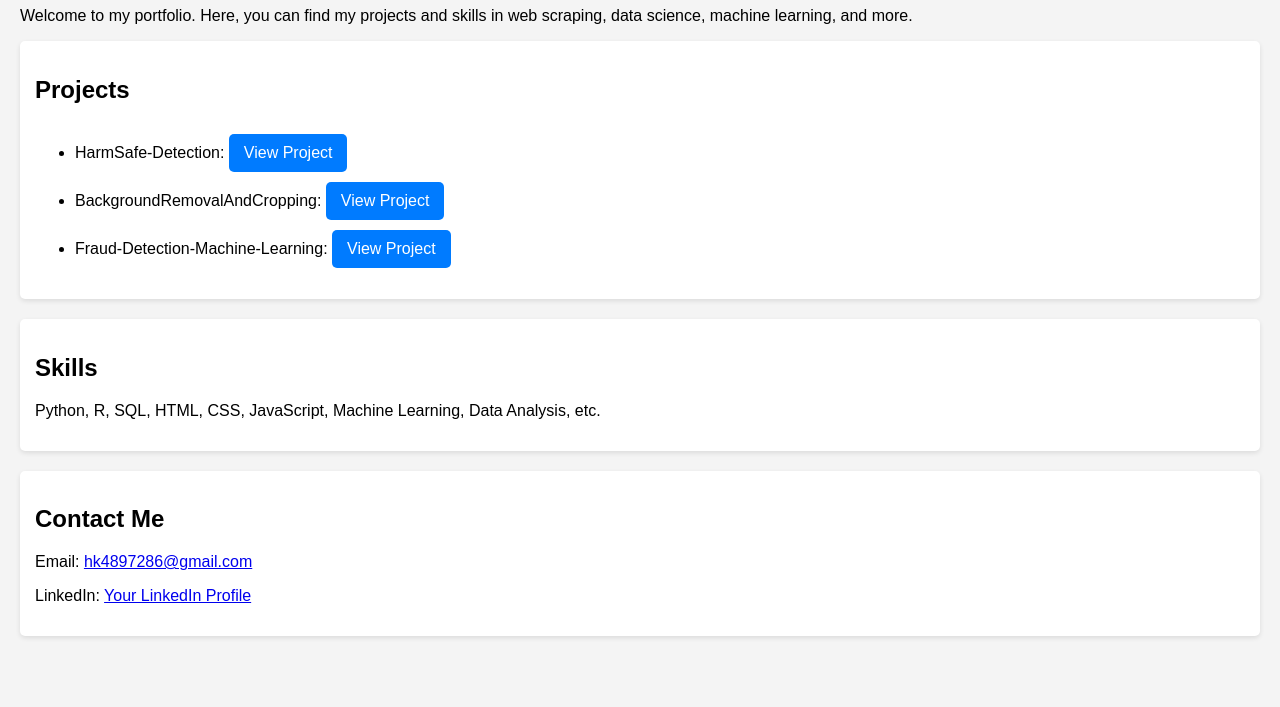
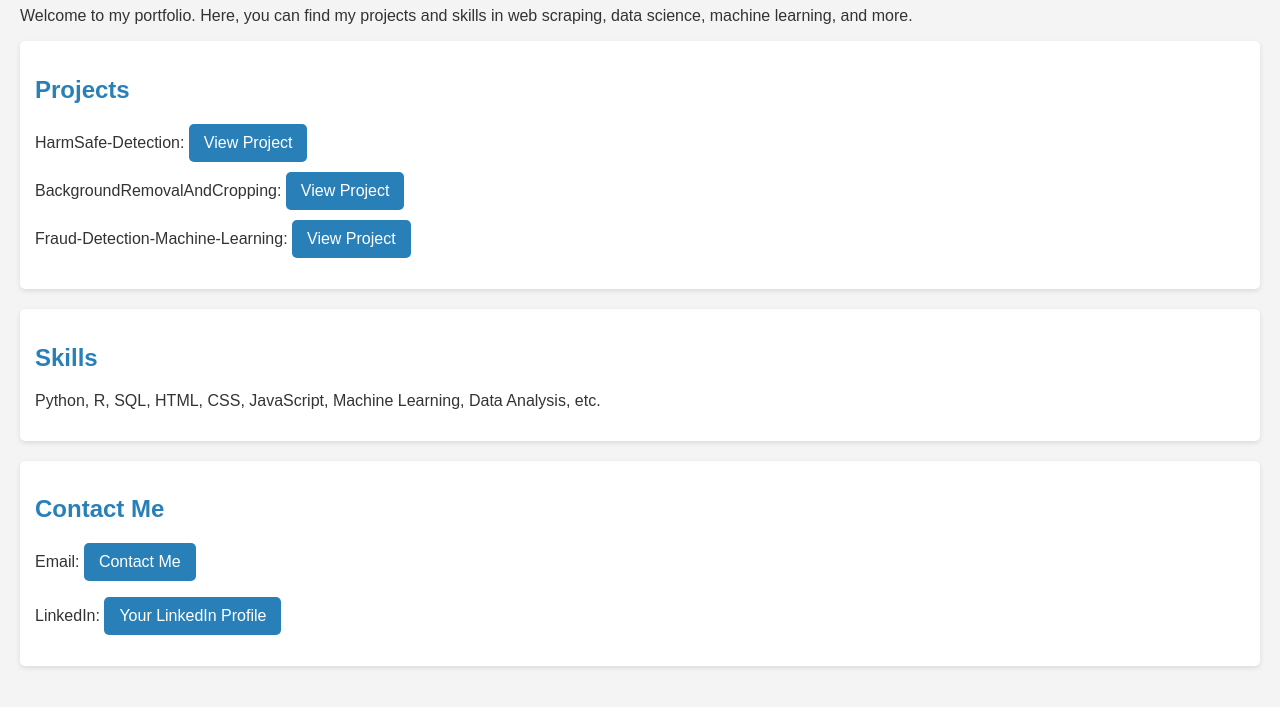
Before and after one commit to haroon423/haroon423.github.io, a plain HTML site: page index.html in a window 1280 px wide. Shown: the part 93-800 px from the top of the page. Drawn offline with Linux system fonts and the light colour scheme.

Commit message:
Updated index.html with improved styles and buttons

```diff
--- a/index.html
+++ b/index.html
@@ -10,9 +10,10 @@
             margin: 0;
             padding: 20px;
             background-color: #f4f4f4;
+            color: #333;
         }
         h1 {
-            color: #333;
+            color: #2c3e50;
         }
         section {
             margin-bottom: 20px;
@@ -21,18 +22,34 @@
             border-radius: 5px;
             box-shadow: 0 2px 5px rgba(0, 0, 0, 0.1);
         }
-        .button {
+        h2 {
+            color: #2980b9;
+        }
+        ul {
+            list-style-type: none;
+            padding: 0;
+        }
+        li {
+            margin: 10px 0;
+        }
+        a.button {
             display: inline-block;
             padding: 10px 15px;
-            margin-top: 10px;
-            background-color: #007BFF; /* Button color */
+            font-size: 16px;
             color: white;
+            background-color: #2980b9;
+            border-radius: 5px;
             text-decoration: none;
-            border-radius: 5px;
             transition: background-color 0.3s;
         }
-        .button:hover {
-            background-color: #0056b3; /* Darker shade on hover */
+        a.button:hover {
+            background-color: #3498db;
+        }
+        .contact-button {
+            background-color: #27ae60;
+        }
+        .contact-button:hover {
+            background-color: #2ecc71;
         }
     </style>
 </head>
@@ -45,15 +62,15 @@
         <ul>
             <li>
                 HarmSafe-Detection:
-                <a href="https://github.com/yourusername/HarmSafe-Detection" class="button">View Project</a>
+                <a href="https://github.com/haroon423/HarmSafe-Detection" class="button">View Project</a>
             </li>
             <li>
                 BackgroundRemovalAndCropping:
-                <a href="https://github.com/yourusername/BackgroundRemovalAndCropping" class="button">View Project</a>
+                <a href="https://github.com/haroon423/BackgroundRemovalAndCropping" class="button">View Project</a>
             </li>
             <li>
                 Fraud-Detection-Machine-Learning:
-                <a href="https://github.com/yourusername/Fraud-Detection-Machine-Learning" class="button">View Project</a>
+                <a href="https://github.com/haroon423/Fraud-Detection-Machine-Learning" class="button">View Project</a>
             </li>
         </ul>
     </section>
@@ -65,8 +82,8 @@
 
     <section>
         <h2>Contact Me</h2>
-        <p>Email: <a href="mailto:hk4897286@gmail.com">hk4897286@gmail.com</a></p>
-        <p>LinkedIn: <a href="https://www.linkedin.com/in/haroon-khan-b3a72a222">Your LinkedIn Profile</a></p>
+        <p>Email: <a href="mailto:hk4897286@gmail.com" class="contact-button button">Contact Me</a></p>
+        <p>LinkedIn: <a href="https://www.linkedin.com/in/haroon-khan-b3a72a222?utm_source=share&utm_campaign=share_via&utm_content=profile&utm_medium=android_app" class="button">Your LinkedIn Profile</a></p>
     </section>
 </body>
 </html>
```
